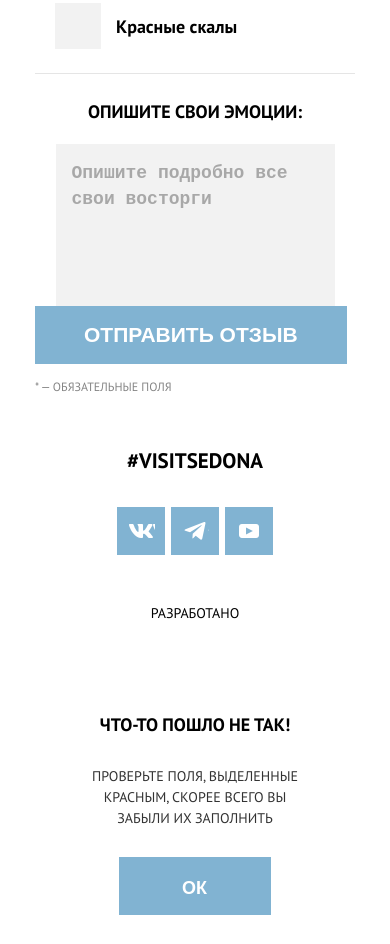
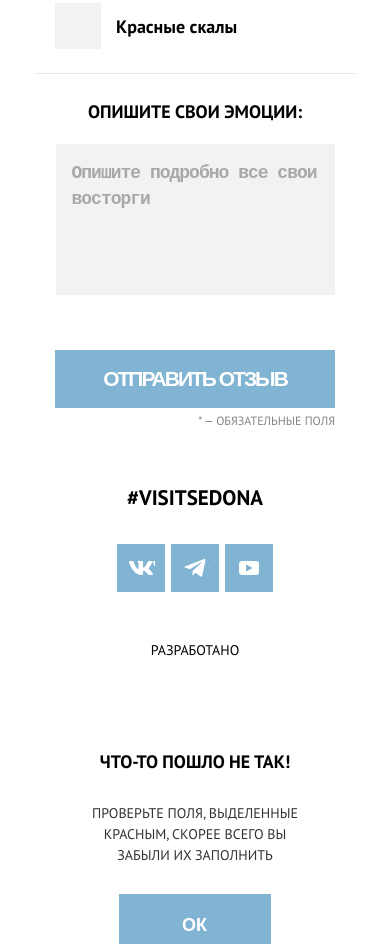
Before and after one commit to htmlacademy-adaptive/1922713-sedona-27, a website: page source/form.html in a window 390 px wide. Shown: the part 1615-2559 px from the top of the page. Drawn offline with nearby package versions, Linux system fonts and the light colour scheme; files that its build step writes are made by us from their sources.

Commit message:
Done PP form mobile

```diff
--- a/source/form.html
+++ b/source/form.html
@@ -163,7 +163,7 @@
 
     </main>
 
-    <footer class="footer">
+    <footer class="footer footer--secondary">
       <a class="footer__hashtag-link"
         href="https://www.yandex.ru/search/?lr=10754&offline_search=1&text=%23visitsedona&clid=2196598&from=chromesearch">#visitsedona</a>
       <ul class="footer__list">
--- a/source/sass/blocks/feedback-form.scss
+++ b/source/sass/blocks/feedback-form.scss
@@ -292,11 +292,13 @@
   display: block;
   width: 279px;
   margin: 0 auto;
-  padding: 16px 16px 16px 16px;
+  margin-bottom: 55px;
+  padding: 16px 16px 5px 16px;
   background-color: $lightgray;
   resize: none;
   border: none;
   box-sizing: border-box;
+  letter-spacing: -1px;
 
   &:hover {
     background-color: #e5e5e5;
@@ -339,6 +341,8 @@
 // }
 
 .feedback-form-container {
+  padding-bottom: 15px;
+
   @media (min-width: $tablet-width) {
     display: flex;
     width: 648px;
@@ -355,10 +359,12 @@
 
 .feedback-form__button {
   @include fontsizes(21px, 26px, 700, $white);
-  // width: 280px;
-  // margin: 0 auto;
-  padding: 16px 49px 16px 49px;
+  width: 280px;
+  margin: 0 auto;
+  margin-bottom: 2px;
+  padding: 16px 16px 16px 16px;
   text-transform: uppercase;
+  letter-spacing: -2px;
   background-color: $blue;
   // white-space: nowrap;
 
@@ -388,6 +394,9 @@
 
 .feedback-form__text {
   @include fontsizes(12px, 21px, 400, $lightblack);
+  margin: 0;
+  padding-right: 20px;
+  text-align: right;
   text-transform: uppercase;
   opacity: 0.6;
 }
```
